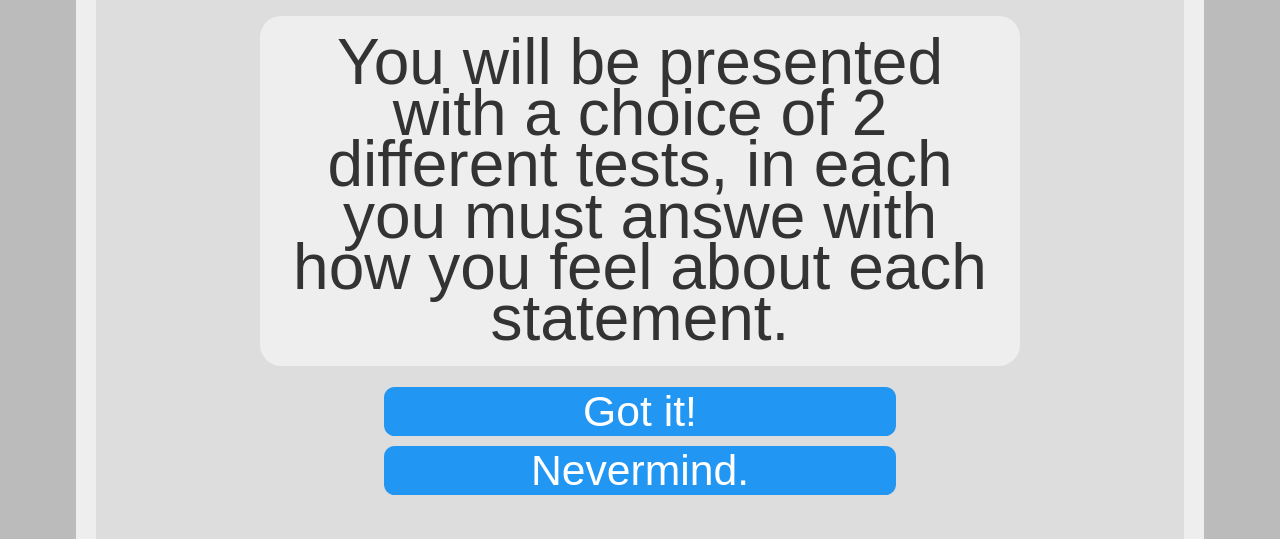
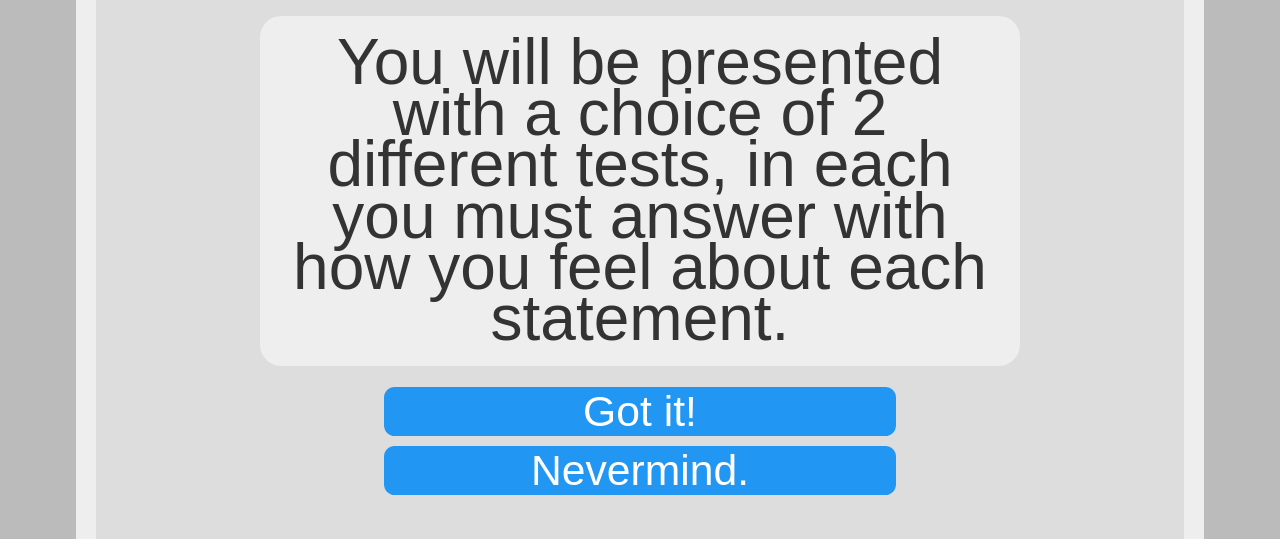
Before and after one commit to TheGhostOfInky/4orbs, a website: page src/pug/instructions.pug in a window 1280 px wide. Shown: the part 261-800 px from the top of the page. Drawn offline with nearby package versions, Linux system fonts and the light colour scheme; files that its build step writes are made by us from their sources; a web font is replaced by a local one.

Commit message:
src: Fix typo in instructions (#1)

```diff
--- a/src/pug/instructions.pug
+++ b/src/pug/instructions.pug
@@ -5,6 +5,6 @@ html(lang="en-US")
         h1 4Orbs
         hr
         h2 Instructions
-        p(id="instructions-text") You will be presented with a choice of 2 different tests, in each you must answe with how you feel about each statement.
+        p(id="instructions-text") You will be presented with a choice of 2 different tests, in each you must answer with how you feel about each statement.
         button(onclick="location.href = 'quiz.html'") Got it!
         button(onclick="location.href = 'index.html'") Nevermind.
```
